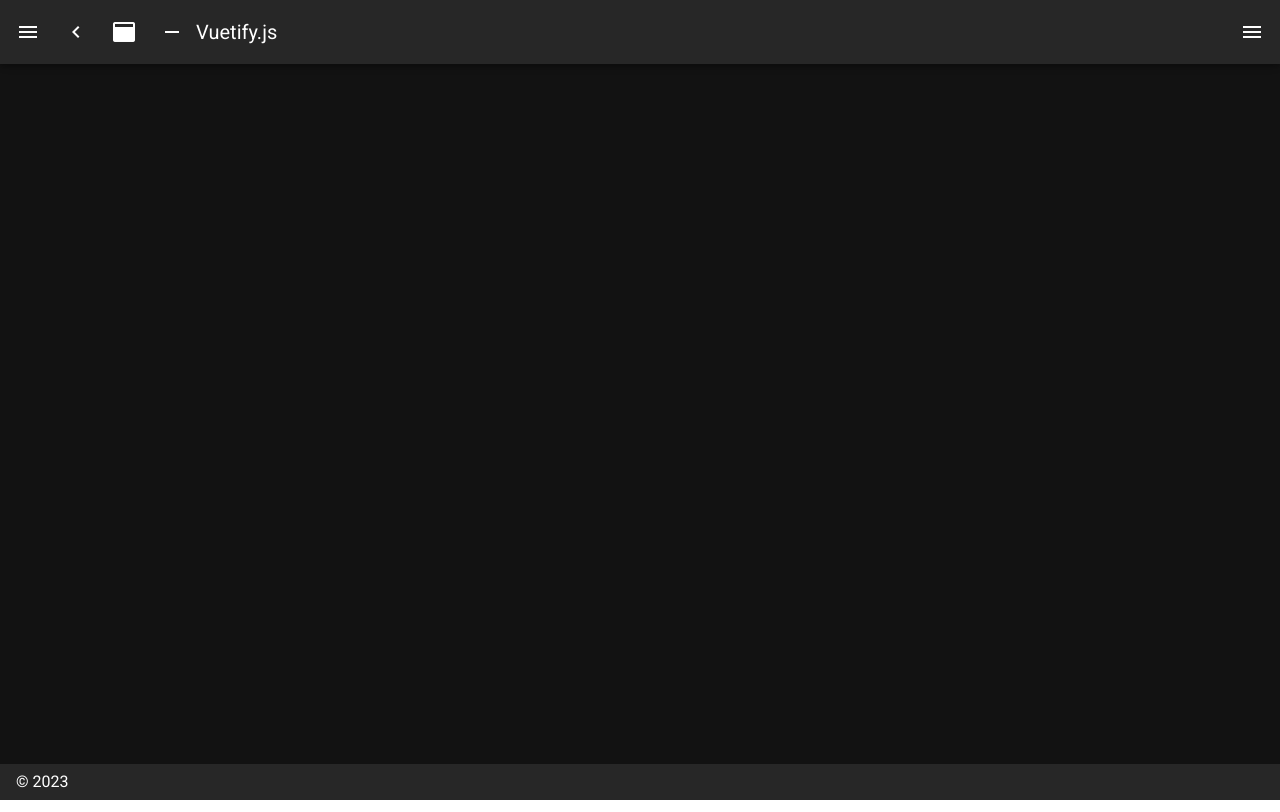
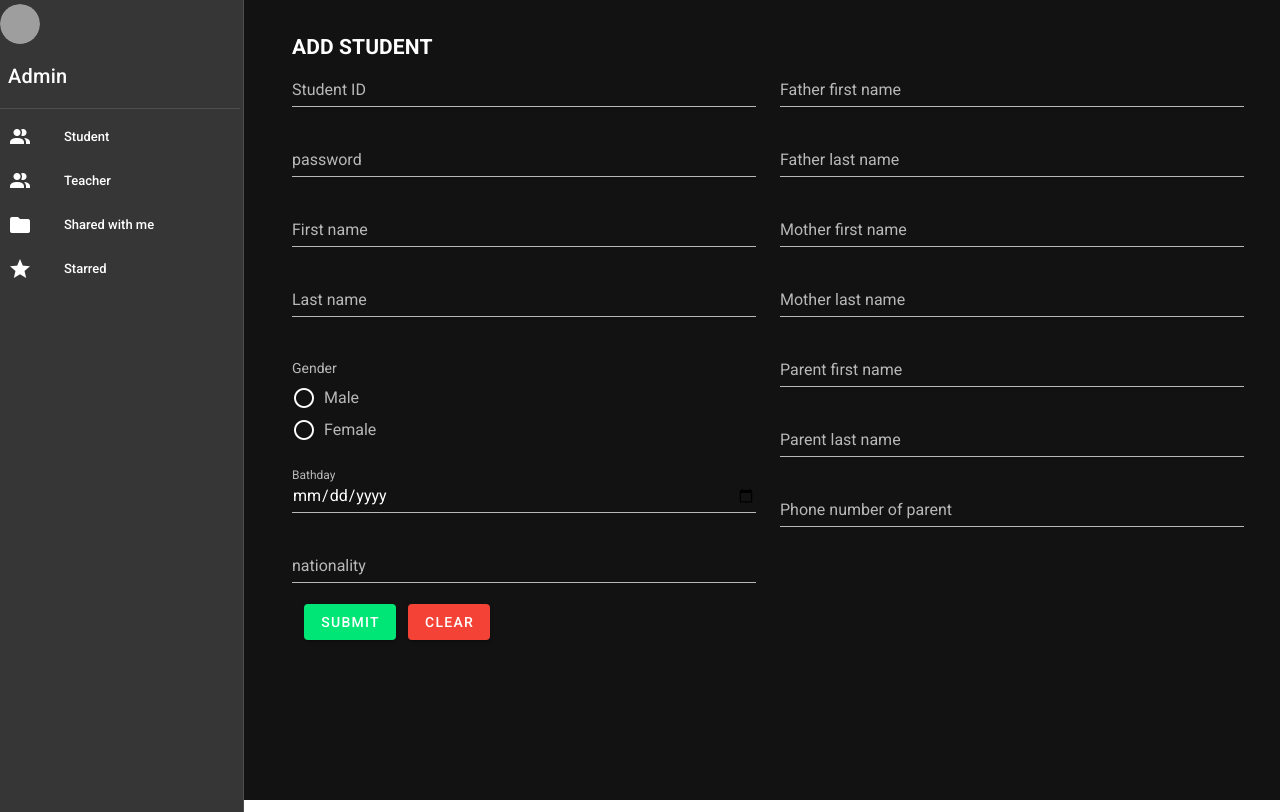
Before and after one commit to markTeerasak/ip_nuxt2, a Nuxt app: page /student/add_student in a window 1280 px wide. Before the commit this address had no page. Built offline with nearby package versions, Linux system fonts and the light colour scheme; grey boxes are pictures that could not be loaded.

Commit message:
add student page

```diff
--- a/layouts/admin.vue
+++ b/layouts/admin.vue
@@ -1,7 +1,7 @@
 <template>
     <v-app>
         <v-layout row wrap>
-            <v-navigation-drawer permanent expand-on-hover>
+            <v-navigation-drawer permanent expand-on-hover class="px-1">
                 <v-list>
                     <v-list-item class="px-2">
                         <v-list-item-avatar>
--- /dev/null
+++ b/pages/student/add_student.vue
@@ -0,0 +1,43 @@
+<template lang="heml">
+    <div>
+        <h2>ADD STUDENT</h2>
+        <v-form>
+            <v-row>
+                <v-col>
+                    <v-text-field v-model="first" color="primary" label="Student ID" variant="underlined"></v-text-field>
+                    <v-text-field v-model="first" color="primary" label="password" variant="underlined" type="password"></v-text-field>
+                    <v-text-field v-model="first" color="primary" label="First name" variant="underlined"></v-text-field>
+                    <v-text-field v-model="first" color="primary" label="Last name" variant="underlined"></v-text-field>
+                    <v-radio-group v-model="inline" inline label='Gender'>
+                      <v-radio label="Male" value="M"></v-radio>
+                      <v-radio label="Female" value="F"></v-radio>
+                    </v-radio-group>
+                    <v-text-field v-model="first" color="primary" label="Bathday" variant="underlined" type="date"></v-text-field>
+                    <v-text-field v-model="first" color="primary" label="nationality" variant="underlined"></v-text-field>
+                  </v-col>
+                  <v-col>
+                  <v-text-field v-model="first" color="primary" label="Father first name" variant="underlined"></v-text-field>
+                  <v-text-field v-model="first" color="primary" label="Father last name" variant="underlined"></v-text-field>
+                  <v-text-field v-model="first" color="primary" label="Mother first name" variant="underlined"></v-text-field>
+                  <v-text-field v-model="first" color="primary" label="Mother last name" variant="underlined"></v-text-field>
+                  <v-text-field v-model="first" color="primary" label="Parent first name" variant="underlined"></v-text-field>
+                  <v-text-field v-model="first" color="primary" label="Parent last name" variant="underlined"></v-text-field>
+                  <v-text-field v-model="first" color="primary" label="Phone number of parent" variant="underlined"></v-text-field>
+                </v-col>
+            </v-row>
+            <v-btn color="success" class='mx-3'>submit</v-btn>
+            <v-btn color="red">clear</v-btn>
+        </v-form>
+    </div>
+</template>
+<script>
+export default {
+  layout: 'admin',
+  data() {
+    return {
+      inline: null,
+    }
+  },
+}
+</script>
+<style lang="css"></style>
```
